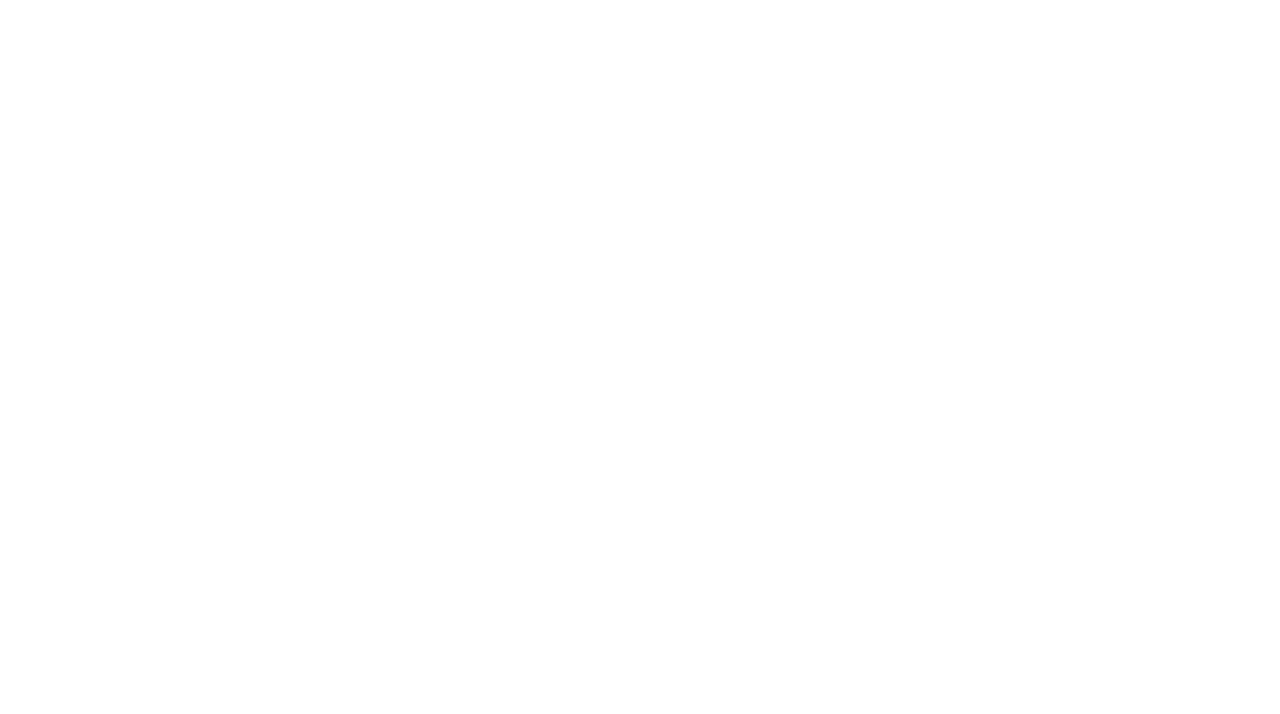
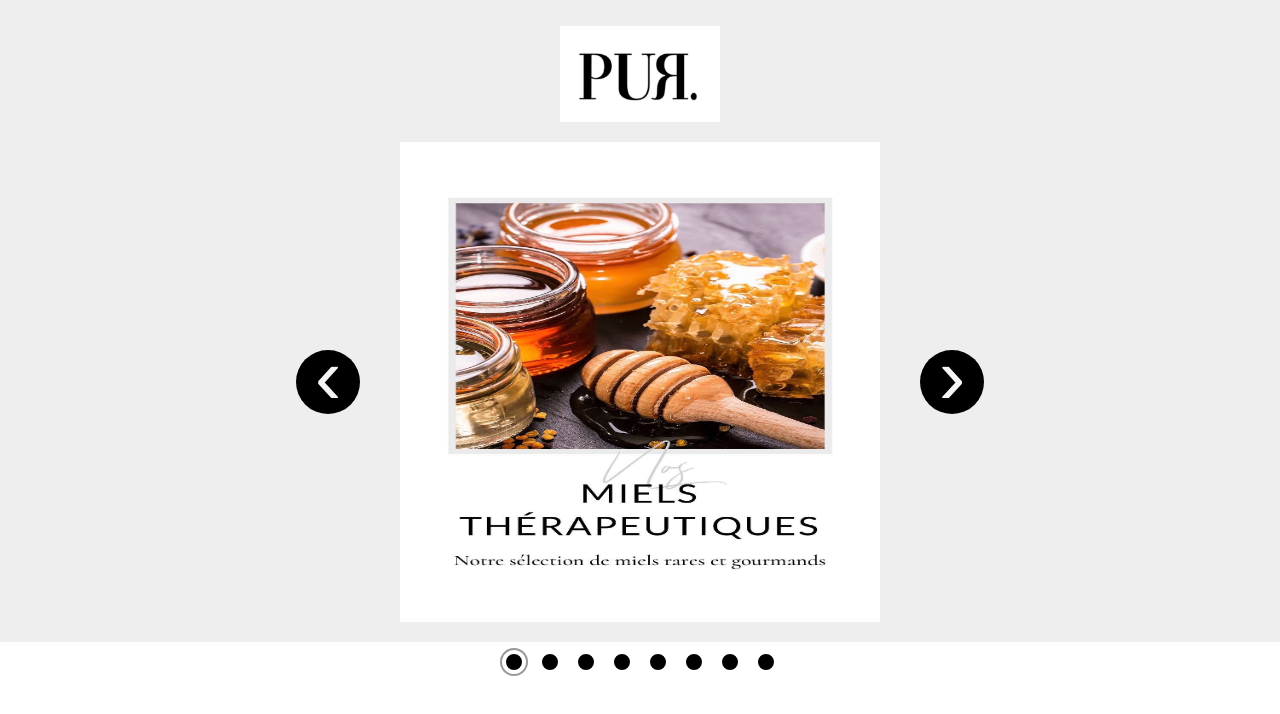
Before and after one commit to SabrinaBenoudiba/Projet_Caroussel, a plain HTML site: page caroussel.html in a window 1280 px wide. Drawn offline with Linux system fonts and the light colour scheme.

Commit message:
aj dossier

```diff
--- a/caroussel.css
+++ b/caroussel.css
@@ -0,0 +1,236 @@
+* {
+  margin: 0;
+  padding: 0;
+  box-sizing: border-box;
+} */
+
+* html {
+  font-size: 62.5%;
+}
+
+.header {
+    width: 100%;
+    display: flex;
+    justify-content: center;
+    align-items: flex-start;
+    padding-top: 2vw; /* ou la valeur que tu veux */
+    position: relative;
+    background: #eee;
+}
+.logo{
+    width: 10em;
+    margin: 0 auto;
+    display: block;
+
+
+}
+/* --- UTILITY CLASSES --- */
+
+.img-comment {
+  text-align: center;
+  font-size: 1.2em;
+  margin-top: 0.5em;
+  color: #333;
+}
+
+.flex-center-all {
+  display: flex;
+  align-items: center;
+  justify-content: center;
+}
+
+.pos-center-all {
+  position: absolute;
+  top: 50%;
+  left: 50%;
+  transform: translate(-50%, -50%);
+}
+
+/* ----------------------- */
+
+.wrapper {
+  height: 65vh;
+  position: relative;
+  background: #eee;
+}
+
+.img-container {
+  width: 60vw;
+  height: 60vw;
+}
+
+img {
+  width: 100%;
+  height: 100%;
+/*   object-fit: cover; */
+}
+
+.visible {
+  display: inline;
+  transition: all 0.125s;
+}
+
+.hidden {
+  display: none;
+  transition: all 0.125s;
+}
+
+.next-prev-btns {
+  position: absolute;
+  height: 10vh;
+  width: 100vw;
+  display: flex;
+  justify-content: space-between;
+  padding: 0 7vw;
+  align-items: center;
+}
+
+.prev-btn-container,
+.next-btn-container {
+  height: 8vw;
+  width: 8vw;
+}
+
+button {
+  background: none;
+  border: 0;
+  font-size: 10vw;
+  border-radius: 50%;
+  background: black;
+  width: 100%;
+  height: 100%;
+  padding-bottom: 1.25vw;
+  color: whitesmoke;
+  transition: all 0.125s;
+}
+
+button:hover {
+  cursor: pointer;
+  background: grey;
+  color: white;
+  transition: all 0.125s;
+}
+
+.img-nav-container {
+  position: absolute;
+  bottom: 0;
+  height: 4vw;
+  top: calc(50% + 33vw);
+  display: flex;
+  justify-content: space-around;
+  align-items: center;
+}
+
+.img-nav-item {
+  width: 4vw;
+  height: 100%;
+  position: relative;
+}
+
+.img-nav-item:not(:last-child) {
+  margin-right: 0.5vw;
+}
+
+.inner-circle {
+  cursor: pointer;
+  width: 2vw;
+  height: 2vw;
+  background: black;
+  border-radius: 50%;
+  box-sizing: content-box;
+  border: 0.5vw solid white;
+}
+
+.img-nav-item-selected > .inner-circle,
+.img-nav-item-selected > .outer-circle {
+  cursor: unset;
+}
+
+.outer-circle {
+  cursor: pointer;
+  position: absolute;
+  width: 3.5vw;
+  height: 3.5vw;
+  border-radius: 50%;
+  transition: background 0.125s;
+}
+
+.img-nav-item-selected > .outer-circle {
+  background: #999;
+  transition: background 0.125s;
+}
+
+.img-nav-item:hover > .outer-circle {
+  width: 3.75vw;
+  height: 3.75vw;
+  background: black;
+  cursor: pointer;
+}
+
+/* override */
+.img-nav-item-selected:hover > .outer-circle {
+  width: 3.5vw;
+  height: 3.5vw;
+  background: #999;
+  cursor: unset;
+}
+
+/* screen is wider than tall */
+@media (min-aspect-ratio: 99/100) {
+  .img-container {
+    width: 60vh;
+    height: 60vh;
+  }
+
+  .next-prev-btns {
+    height: 10vw;
+    width: 100vh;
+    padding: 0 7vh;
+  }
+
+  .prev-btn-container,
+  .next-btn-container {
+    height: 8vh;
+    width: 8vh;
+  }
+
+  button {
+    font-size: 10vh;
+    padding-bottom: 1.25vh;
+  }
+
+  .img-nav-container {
+    height: 4vh;
+    top: calc(50% + 33vh);
+  }
+
+  .img-nav-item {
+    width: 4vh;
+  }
+
+  .img-nav-item:not(:last-child) {
+    margin-right: 0.5vh;
+  }
+
+  .inner-circle {
+    width: 2vh;
+    height: 2vh;
+    border: 0.5vh solid white;
+  }
+
+  .outer-circle {
+    width: 3.5vh;
+    height: 3.5vh;
+  }
+
+  .img-nav-item:hover > .outer-circle {
+    width: 3.75vh;
+    height: 3.75vh;
+  }
+
+  /* override */
+  .img-nav-item-selected:hover > .outer-circle {
+    width: 3.5vh;
+    height: 3.5vh;
+  }
+}
--- a/caroussel.html
+++ b/caroussel.html
@@ -8,7 +8,63 @@
     <title>Projet Caroussel</title>
 </head>
 <body>
-
+    <div class="header flex-center-all">
+        <img class="logo" src="Images/logo.jpg" alt="le logo">
+    </div>
+    <div class="wrapper flex-center-all">
+        <div class="img-container">
+            <img  class="visible" id="img-1" src="Images/nos-miels.jpg" alt= "nos miels">
+            <img  class="hidden" id="img-2" src="Images/miel-eucalyptus.jpg" alt= "miel d'miel-eucalyptus">
+            <img  class="hidden" id="img-3" src="Images/miel-euphorbe.jpg" alt= "miel d'euphorbe">
+            <img  class="hidden" id="img-4" src="Images/miel-jujubier.jpg" alt= "miel de jujubier">
+            <img  class="hidden" id="img-5" src="Images/miel-lavande.jpg" alt= "miel de lavande">
+            <img  class="hidden" id="img-6" src="Images/miel-nigelle.jpg" alt= "miel de nigelle">
+            <img  class="hidden" id="img-7" src="Images/miel-oranger.jpg" alt= "miel d'oranger">
+            <img  class="hidden" id="img-8" src="Images/miel-thym.jpg" alt= "miel de thym">
+        </div>
+        <div class="next-prev-btns">
+            <div class="prev-btn-container flex-center-all">
+            <button class="prev-btn flex-center-all">&#8249;</button>
+            </div>
+            <div class="next-btn-container flex-center-all">
+            <button class="next-btn flex-center-all">&#8250;</button>
+            </div>
+        </div>
+        <div class="img-nav-container">
+            <div class="img-nav-item img-nav-item-selected">
+                <div class="outer-circle pos-center-all"></div>
+                <div class="inner-circle pos-center-all"></div>
+            </div>
+            <div class="img-nav-item">
+                <div class="outer-circle pos-center-all"></div>
+                <div class="inner-circle pos-center-all"></div>
+            </div>
+            <div class="img-nav-item">
+                <div class="outer-circle pos-center-all"></div>
+                <div class="inner-circle pos-center-all"></div>
+            </div>
+            <div class="img-nav-item">
+                <div class="outer-circle pos-center-all"></div>
+                <div class="inner-circle pos-center-all"></div>
+            </div>
+            <div class="img-nav-item">
+                <div class="outer-circle pos-center-all"></div>
+                <div class="inner-circle pos-center-all"></div>
+            </div>
+            <div class="img-nav-item">
+                <div class="outer-circle pos-center-all"></div>
+                <div class="inner-circle pos-center-all"></div>
+            </div>
+            <div class="img-nav-item">
+                <div class="outer-circle pos-center-all"></div>
+                <div class="inner-circle pos-center-all"></div>
+            </div>
+            <div class="img-nav-item">
+                <div class="outer-circle pos-center-all"></div>
+                <div class="inner-circle pos-center-all"></div>
+            </div>
+        </div>
+    </div>
 </body>
 <script src="caroussel.js"></script>
 </html>
--- a/caroussel.js
+++ b/caroussel.js
@@ -0,0 +1,62 @@
+const images = document.querySelectorAll('.img-container img')
+const totalImages = images.length;
+
+// ...le reste du code...
+
+const prevBtn = document.querySelector('.prev-btn')
+const nextBtn = document.querySelector('.next-btn')
+
+const selectedImgBtns = document.querySelectorAll('.img-nav-item')
+
+let currentImgId = 0;
+
+const hideAllImages = () => {
+  images.forEach(img => {
+    // hide all images
+    if (img.classList[0] === 'visible') {
+      img.classList.remove('visible')
+      img.classList.add('hidden')
+    }
+  })
+}
+
+const traverseImages = (direction) => {
+  hideAllImages()
+
+  if (direction === 'prev') {
+    currentImgId = currentImgId ? (currentImgId - 1) % totalImages : totalImages - 1
+  } else {
+    currentImgId = (currentImgId + 1) % totalImages
+  }
+
+  images[currentImgId].classList.remove('hidden')
+  images[currentImgId].classList.add('visible')
+
+  selectedImgBtns.forEach(btn => btn.classList.remove('img-nav-item-selected'))
+  selectedImgBtns[currentImgId].classList.add('img-nav-item-selected')
+}
+
+const handleBtnClick = (btn, i) => {
+  // not sure about this fuckery, but it works
+  if (btn.classList.forEach(btnClass => {
+    if (btnClass === 'img-nav-item-selected') {
+      return true
+    }
+  })) {
+    return
+  }
+
+  selectedImgBtns.forEach(btn => btn.classList.remove('img-nav-item-selected'))
+  btn.classList.add('img-nav-item-selected')
+  hideAllImages()
+  currentImgId = i
+  images[currentImgId].classList.remove('hidden')
+  images[currentImgId].classList.add('visible')
+}
+
+prevBtn.addEventListener('click', () => traverseImages('prev'))
+nextBtn.addEventListener('click', () => traverseImages('next'))
+
+selectedImgBtns.forEach((btn, i) => {
+  btn.addEventListener('click', () => handleBtnClick(btn, i))
+})
```
Also changed, not shown: Images/logo.jpg (added), Images/miel-eucalyptus.jpg (added), Images/miel-euphorbe.jpg (added), Images/miel-jujubier.jpg (added), Images/miel-lavande.jpg (added), Images/miel-nigelle.jpg (added), Images/miel-oranger.jpg (added), Images/miel-thym.jpg (added), Images/nos-miels.jpg (added), 1 other file.
